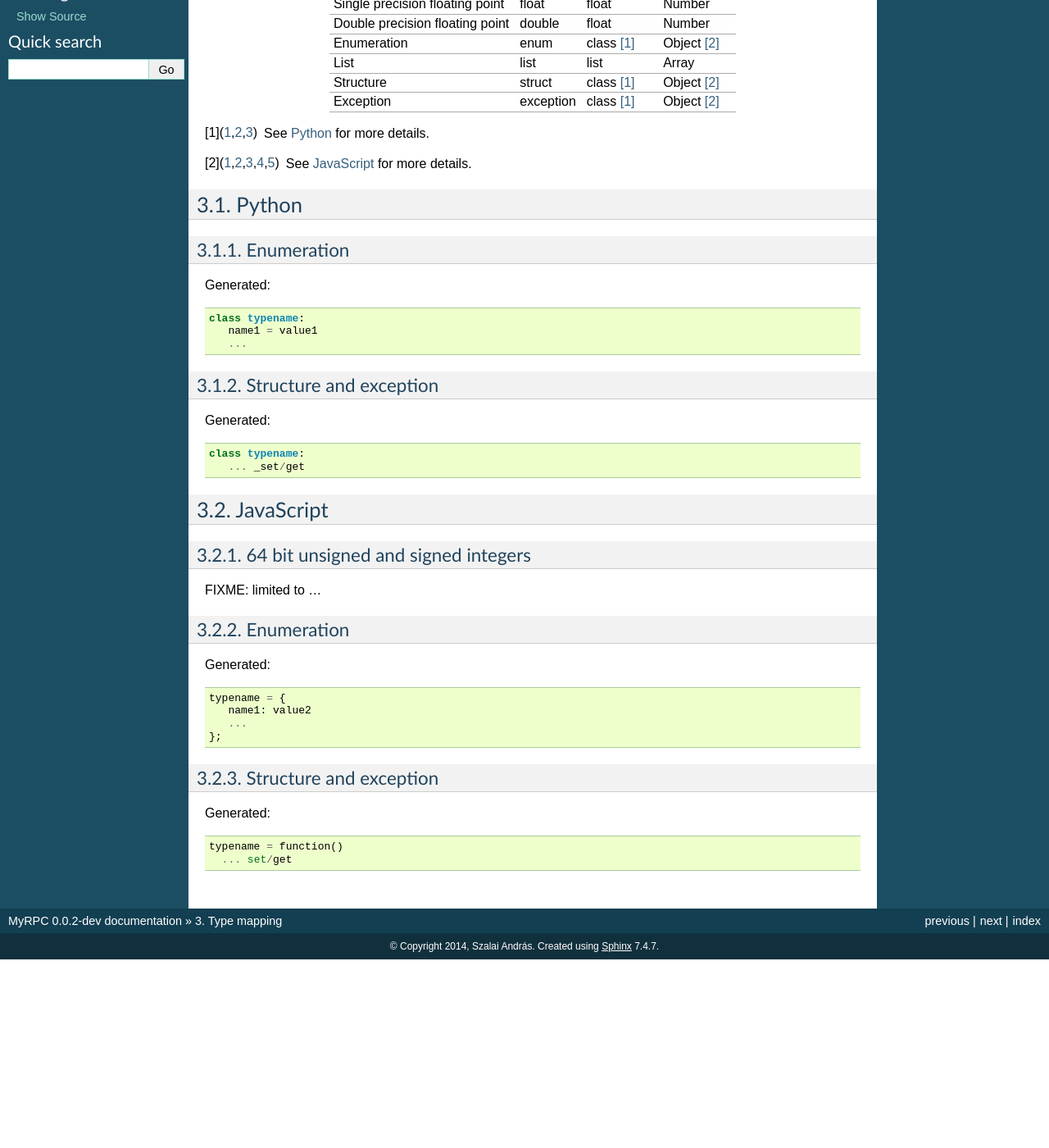
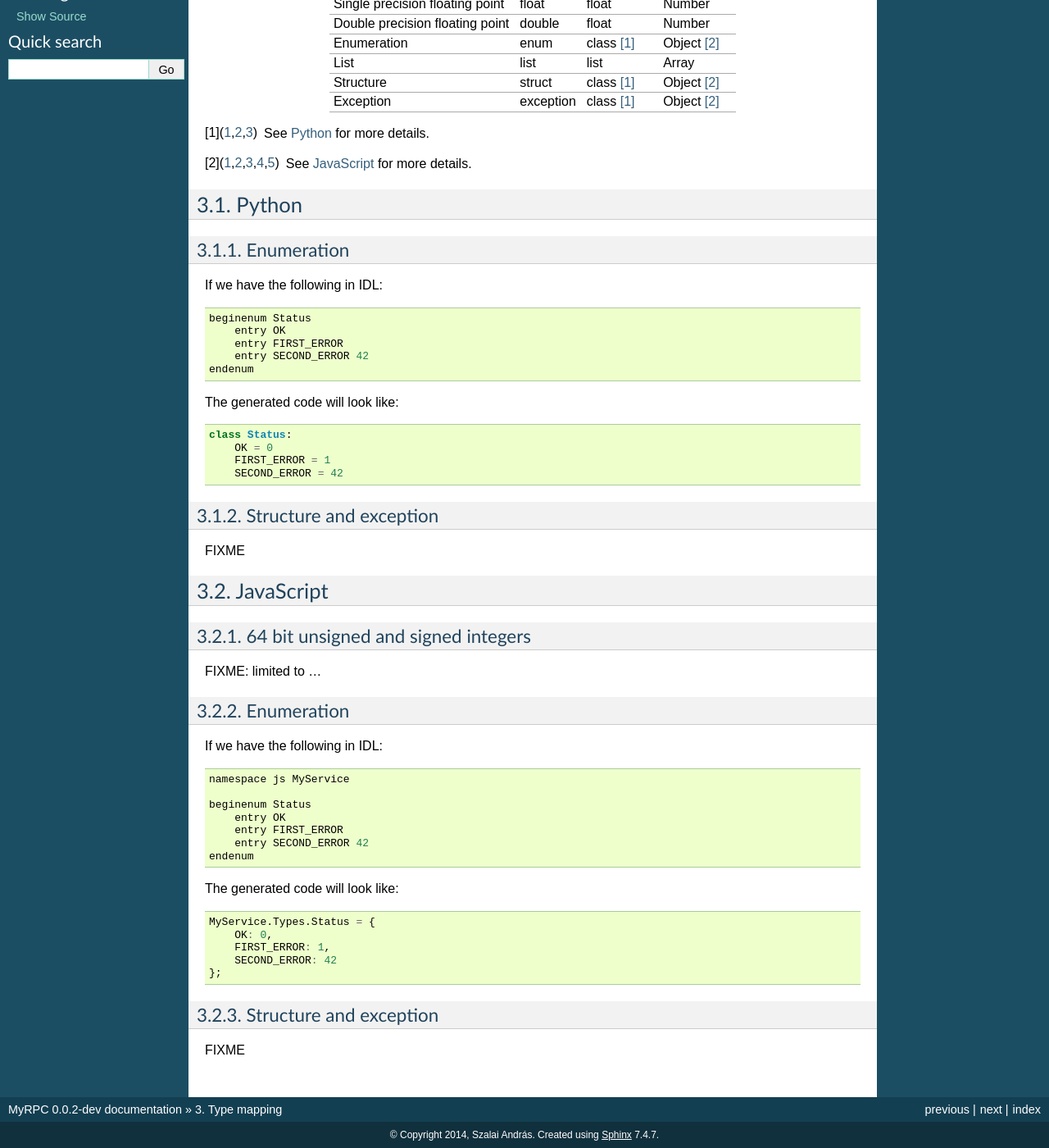
Before and after one commit to Python3pkg/MyRPC, a Sphinx documentation site: the page built from docs/source/typemapping.rst, in a window 1280 px wide and 1400 px high, scrolled down 420 px. Shown: the whole window at 82% size. Built offline with Sphinx 7.4.7, drawn with Linux system fonts in a browser that asks for light colours; before the commit the page ends 1590 px from its top, so only the background shows below that.

Commit message:
More playing with docs.

```diff
--- a/docs/source/license.rst
+++ b/docs/source/license.rst
@@ -1,3 +1,6 @@
+License
+=======
+
 Copyright (c) 2014, Szalai András
 All rights reserved.
 
--- a/docs/source/typemapping.rst
+++ b/docs/source/typemapping.rst
@@ -52,23 +52,27 @@ Python
 Enumeration
 ^^^^^^^^^^^
 
-.. FIXME
+If we have the following in IDL::
 
-Generated::
+  beginenum Status
+      entry OK
+      entry FIRST_ERROR
+      entry SECOND_ERROR 42
+  endenum
 
- class typename:
-    name1 = value1
-    ...
+The generated code will look like:
+
+.. code-block:: python
+
+  class Status:
+      OK = 0
+      FIRST_ERROR = 1
+      SECOND_ERROR = 42
 
 Structure and exception
 ^^^^^^^^^^^^^^^^^^^^^^^
 
-.. FIXME
-
-Generated::
-
- class typename:
-    ... _set/get
+FIXME
 
 .. _typemapping-js:
 
@@ -83,21 +87,27 @@ FIXME: limited to ...
 Enumeration
 ^^^^^^^^^^^
 
-.. FIXME
+If we have the following in IDL::
 
-Generated::
+  namespace js MyService
 
- typename = {
-    name1: value2
-    ...
- };
+  beginenum Status
+      entry OK
+      entry FIRST_ERROR
+      entry SECOND_ERROR 42
+  endenum
+
+The generated code will look like:
+
+.. code-block:: javascript
+
+  MyService.Types.Status = {
+      OK: 0,
+      FIRST_ERROR: 1,
+      SECOND_ERROR: 42
+  };
 
 Structure and exception
 ^^^^^^^^^^^^^^^^^^^^^^^
 
-.. FIXME
-
-Generated::
-
- typename = function()
-   ... set/get
+FIXME
```
Also changed, not shown: 1 other file.
